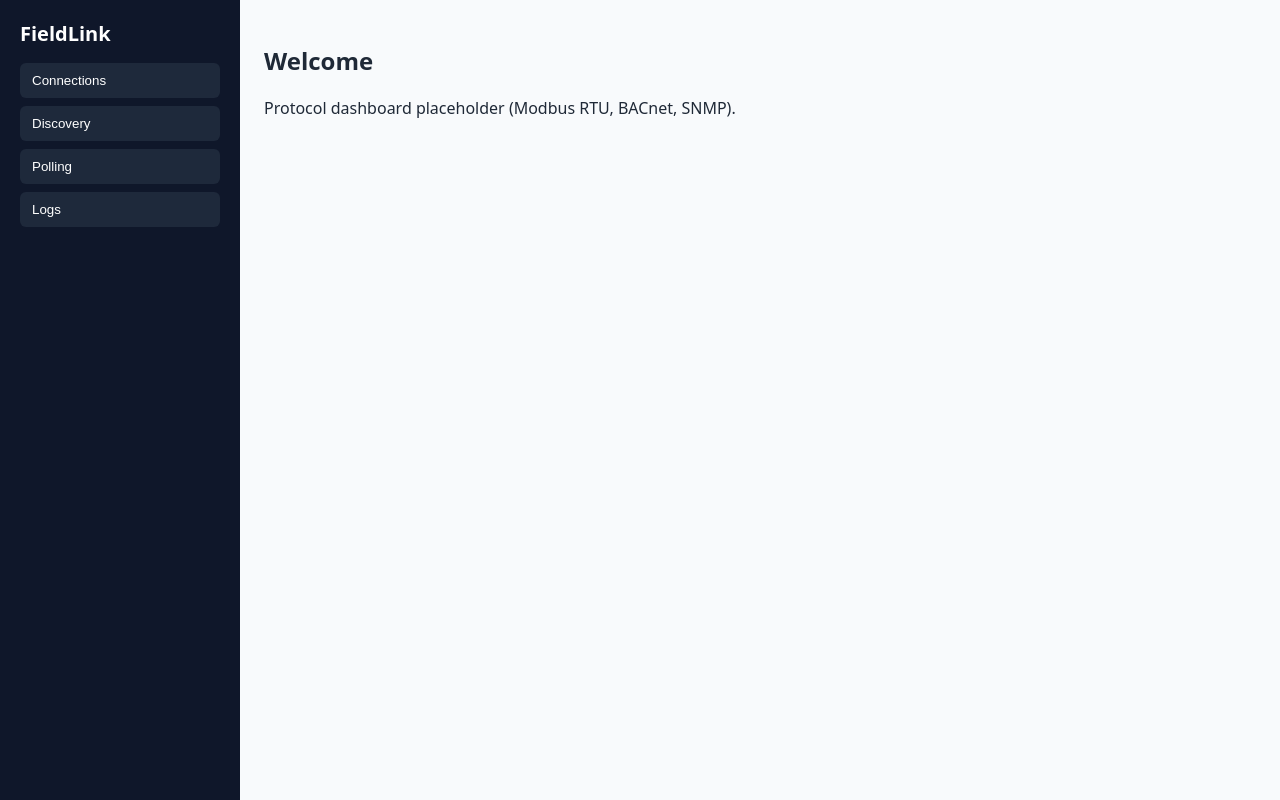
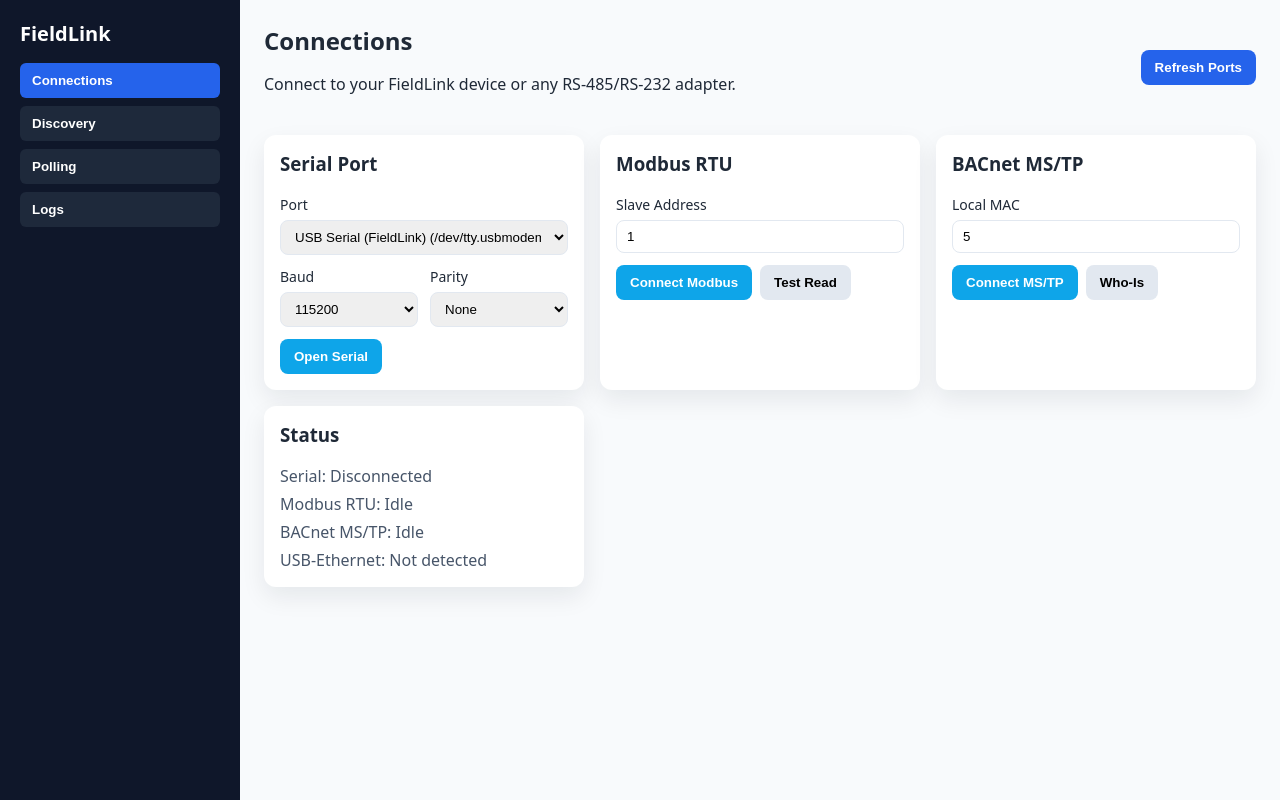
Before and after one commit to jordandarabosai-cloud/fieldlink, a React (Vite) app in the folder desktop/: page / in a window 1280 px wide. Built offline with nearby package versions, Linux system fonts and the light colour scheme.

Commit message:
Add connection setup UI shell

```diff
--- a/desktop/src/App.tsx
+++ b/desktop/src/App.tsx
@@ -1,18 +1,124 @@
+import { useMemo, useState } from "react";
+
+type SerialPort = {
+  id: string;
+  label: string;
+  path: string;
+};
+
+const baudRates = [9600, 19200, 38400, 57600, 115200];
+
 export default function App() {
+  const [selectedPort, setSelectedPort] = useState<string>("/dev/tty.usbmodem01");
+  const [baudRate, setBaudRate] = useState<number>(115200);
+  const [parity, setParity] = useState<"none" | "even" | "odd">("none");
+  const [modbusAddress, setModbusAddress] = useState<number>(1);
+  const [mstpMac, setMstpMac] = useState<number>(5);
+
+  const ports = useMemo<SerialPort[]>(
+    () => [
+      { id: "usbmodem01", label: "USB Serial (FieldLink)", path: "/dev/tty.usbmodem01" },
+      { id: "usbserial01", label: "USB Serial Adapter", path: "/dev/tty.usbserial-A501" },
+    ],
+    []
+  );
+
   return (
     <div className="app">
       <aside className="sidebar">
         <h1>FieldLink</h1>
         <nav>
-          <button>Connections</button>
+          <button className="active">Connections</button>
           <button>Discovery</button>
           <button>Polling</button>
           <button>Logs</button>
         </nav>
       </aside>
       <main className="main">
-        <h2>Welcome</h2>
-        <p>Protocol dashboard placeholder (Modbus RTU, BACnet, SNMP).</p>
+        <header className="page-header">
+          <div>
+            <h2>Connections</h2>
+            <p>Connect to your FieldLink device or any RS-485/RS-232 adapter.</p>
+          </div>
+          <button className="primary">Refresh Ports</button>
+        </header>
+
+        <section className="grid">
+          <div className="card">
+            <h3>Serial Port</h3>
+            <label className="field">
+              Port
+              <select value={selectedPort} onChange={(e) => setSelectedPort(e.target.value)}>
+                {ports.map((port) => (
+                  <option key={port.id} value={port.path}>
+                    {port.label} ({port.path})
+                  </option>
+                ))}
+              </select>
+            </label>
+            <div className="field-row">
+              <label className="field">
+                Baud
+                <select value={baudRate} onChange={(e) => setBaudRate(Number(e.target.value))}>
+                  {baudRates.map((rate) => (
+                    <option key={rate} value={rate}>
+                      {rate}
+                    </option>
+                  ))}
+                </select>
+              </label>
+              <label className="field">
+                Parity
+                <select value={parity} onChange={(e) => setParity(e.target.value as typeof parity)}>
+                  <option value="none">None</option>
+                  <option value="even">Even</option>
+                  <option value="odd">Odd</option>
+                </select>
+              </label>
+            </div>
+            <button className="secondary">Open Serial</button>
+          </div>
+
+          <div className="card">
+            <h3>Modbus RTU</h3>
+            <label className="field">
+              Slave Address
+              <input
+                type="number"
+                min={1}
+                max={247}
+                value={modbusAddress}
+                onChange={(e) => setModbusAddress(Number(e.target.value))}
+              />
+            </label>
+            <div className="card-actions">
+              <button className="secondary">Connect Modbus</button>
+              <button className="ghost">Test Read</button>
+            </div>
+          </div>
+
+          <div className="card">
+            <h3>BACnet MS/TP</h3>
+            <label className="field">
+              Local MAC
+              <input type="number" min={0} max={127} value={mstpMac} onChange={(e) => setMstpMac(Number(e.target.value))} />
+            </label>
+            <div className="card-actions">
+              <button className="secondary">Connect MS/TP</button>
+              <button className="ghost">Who-Is</button>
+            </div>
+          </div>
+
+          <div className="card">
+            <h3>Status</h3>
+            <ul className="status-list">
+              <li>Serial: Disconnected</li>
+              <li>Modbus RTU: Idle</li>
+              <li>BACnet MS/TP: Idle</li>
+              <li>USB-Ethernet: Not detected</li>
+            </ul>
+          </div>
+        </section>
       </main>
     </div>
   );
--- a/desktop/src/styles.css
+++ b/desktop/src/styles.css
@@ -1,6 +1,10 @@
 :root {
   font-family: ui-sans-serif, system-ui, -apple-system, BlinkMacSystemFont;
   color: #1f2937;
+}
+
+* {
+  box-sizing: border-box;
 }
 
 body {
@@ -38,6 +42,96 @@
   cursor: pointer;
 }
 
+.sidebar button.active {
+  background: #2563eb;
+}
+
 .main {
   padding: 24px;
 }
+
+.page-header {
+  display: flex;
+  align-items: center;
+  justify-content: space-between;
+  gap: 24px;
+  margin-bottom: 24px;
+}
+
+.page-header h2 {
+  margin: 0 0 8px 0;
+}
+
+.grid {
+  display: grid;
+  grid-template-columns: repeat(auto-fit, minmax(260px, 1fr));
+  gap: 16px;
+}
+
+.card {
+  background: white;
+  border-radius: 12px;
+  padding: 16px;
+  box-shadow: 0 10px 25px rgba(15, 23, 42, 0.08);
+}
+
+.card h3 {
+  margin-top: 0;
+}
+
+.field {
+  display: flex;
+  flex-direction: column;
+  gap: 6px;
+  margin-bottom: 12px;
+  font-size: 14px;
+}
+
+.field-row {
+  display: grid;
+  grid-template-columns: 1fr 1fr;
+  gap: 12px;
+}
+
+input,
+select {
+  padding: 8px 10px;
+  border-radius: 8px;
+  border: 1px solid #e2e8f0;
+}
+
+button {
+  border-radius: 8px;
+  border: none;
+  padding: 10px 14px;
+  font-weight: 600;
+  cursor: pointer;
+}
+
+button.primary {
+  background: #2563eb;
+  color: white;
+}
+
+button.secondary {
+  background: #0ea5e9;
+  color: white;
+}
+
+button.ghost {
+  background: #e2e8f0;
+}
+
+.card-actions {
+  display: flex;
+  gap: 8px;
+}
+
+.status-list {
+  list-style: none;
+  padding: 0;
+  margin: 0;
+  color: #475569;
+  display: grid;
+  gap: 6px;
+}
```
